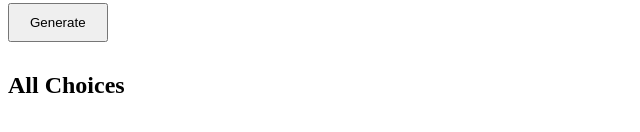
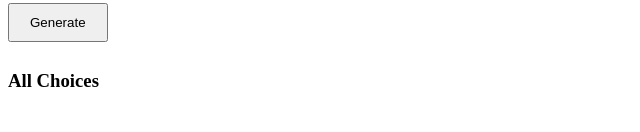
Before and after one commit to ouchmyothereye/wwn_worldbuilding, a plain HTML site: page index.html in a window 1280 px wide. Shown: the part 260-392 px from the top of the page, without its empty margins (0-640 px from the left). Drawn offline with Linux system fonts and the light colour scheme.

Commit message:
Update index.html

```diff
--- a/index.html
+++ b/index.html
@@ -17,7 +17,7 @@
 
       <!-- Repeat for other tables -->
 
-      <h2>All Choices</h2>
+      <h3>All Choices</h3>
       <ul id="allChoices"></ul>
     </div>
     <script src="script.js"></script>
```
